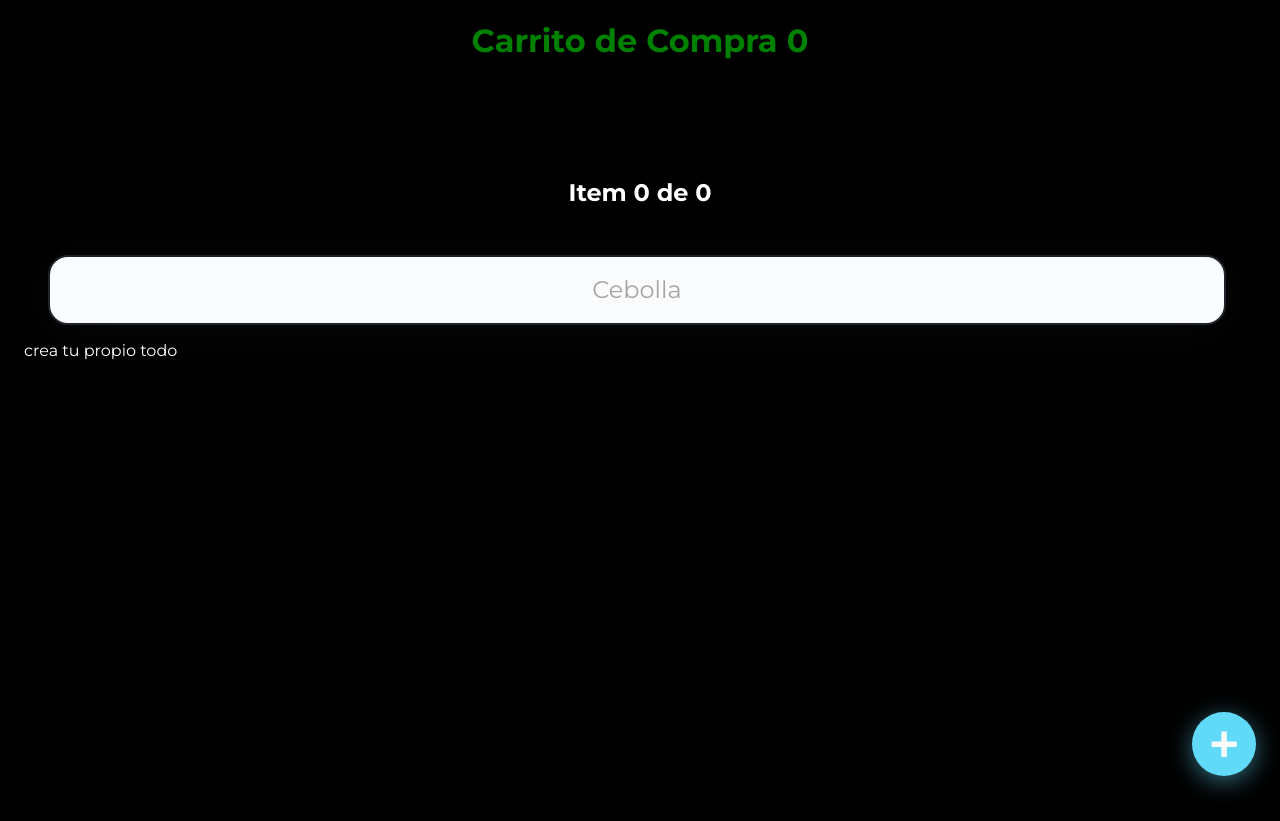
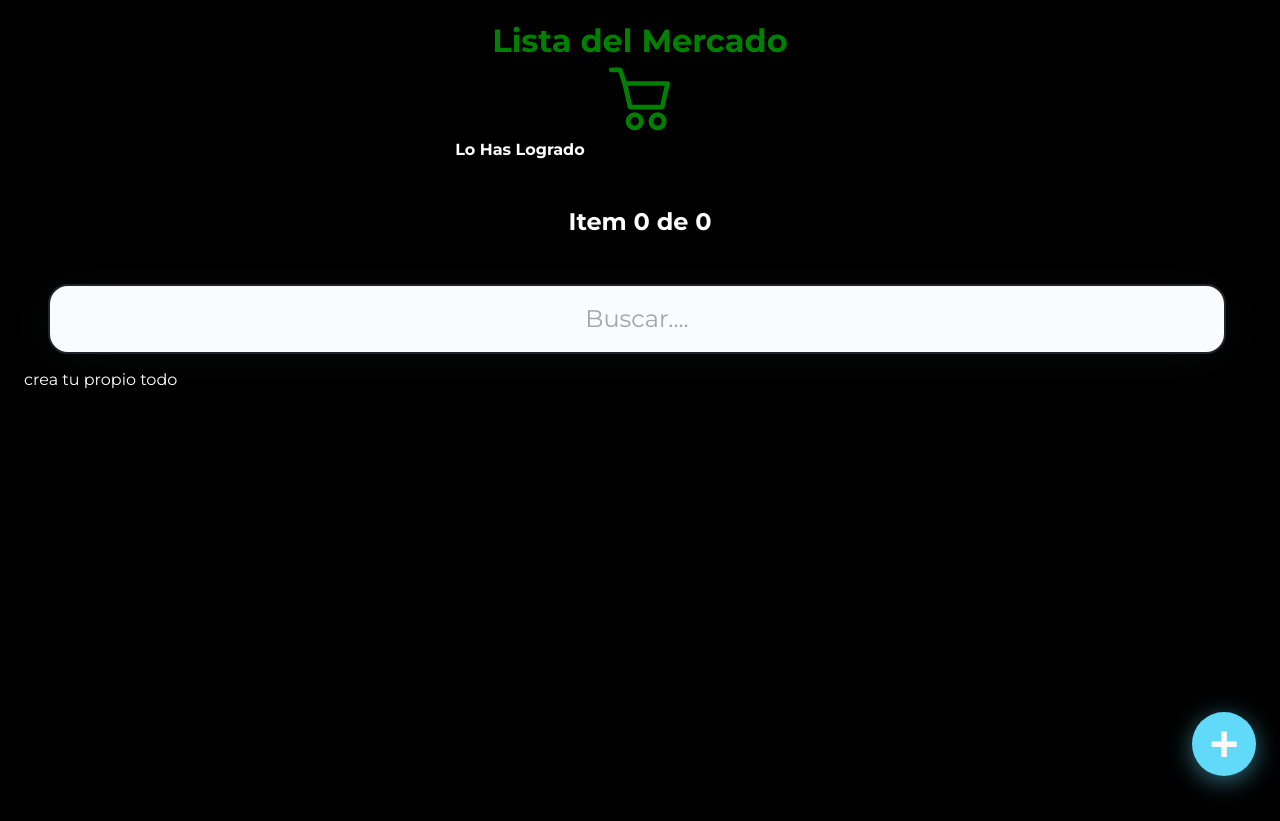
Before and after one commit to jesusdanilo502/appreact, a React app: page / in a window 1280 px wide. Built offline with nearby package versions, Linux system fonts and the light colour scheme.

Commit message:
modification deploy

```diff
--- a/src/App/AppUI.js
+++ b/src/App/AppUI.js
@@ -10,7 +10,8 @@ import {TodoForm} from '../TodoForm';
 import {TodosError} from '../TodosError';
 import {TodosLoading} from '../TodosLoading'
 import {EmptyTodos} from '../EmptyTodos';
-import {Title} from '../TodoCounter/Title'
+import {Title} from '../TodoCounter/Title';
+import {TitleStyle} from '../TodoIcon/TitleStyle'
 
 function AppUI() {
     const {
@@ -21,11 +22,13 @@ function AppUI() {
         deleteTodo,
         openModal,
         setOpenModal,
+        text,
     } = React.useContext(TodoContext);
 
     return (
         <React.Fragment>
             <Title/>
+            <TitleStyle/>
             <TodoCounter/>
             <TodoSearch/>
 
--- a/src/TodoContext/index.js
+++ b/src/TodoContext/index.js
@@ -14,6 +14,7 @@ function TodoProvider(props) {
     const [openModal,setOpenModal] = React.useState(false);
     const completedTodos = todos.filter(todo => !!todo.completed).length;
     const totalTodos = todos.length;
+    const text = 'paso este texto con un context el texto reactivo';
 
     let searchedTodos = [];
 
@@ -65,6 +66,7 @@ function TodoProvider(props) {
             addTodo,
             openModal,
             setOpenModal,
+            text,
         }}>
             {props.children}
         </TodoContext.Provider>
--- a/src/TodoCounter/Title.js
+++ b/src/TodoCounter/Title.js
@@ -1,16 +1,12 @@
 import React from "react";
 import { TodoContext } from '../TodoContext';
-import {Titulo} from '../TodoIcon/TitleStyle'
+
 import './TodoCounter.css'
 
 function Title(props){
     const { totalTodos, completedTodos } = React.useContext(TodoContext);
     return(
-        <h1 className="Title">Carrito de Compra  {totalTodos}
-          <Titulo
-          completed={props.completed}
-          />
-        </h1>
+        <h1 className="Title">Lista del Mercado </h1>
 
 
     )
--- a/src/TodoIcon/TitleStyle.js
+++ b/src/TodoIcon/TitleStyle.js
@@ -1,14 +1,18 @@
 import React from "react";
-import { TodoTitle } from "./"
+import { TodoContext } from '../TodoContext';
+import {  TodoTitle } from "./";
 
 
-function Titulo({ completed }) {
-    return (
 
-       <TodoTitle
+function TitleStyle({ completed ,text}) {
+    const { totalTodos, completedTodos } = React.useContext(TodoContext);
+    return (  <
+        TodoTitle
         type ='list'
-        color = 'gray'
+        color = {totalTodos === completedTodos ? 'green':'red'}
+        style = {totalTodos === completedTodos ? 'completed':'loading'}
+        text ={totalTodos === completedTodos ? 'Lo Has Logrado' : 'Si te Mandan a Mercar No Olvides Nada es por tu Bien!'}
         />
     );
 }
-export { Titulo };
+export { TitleStyle };
--- a/src/TodoIcon/TodoIcon.css
+++ b/src/TodoIcon/TodoIcon.css
@@ -16,6 +16,30 @@
     top: 12px;
     right: 0;
   }
+  .Icon-container--list {
+
+    position: relative;
+    margin-left: auto;
+    margin-right: auto;
+    margin-top: 2%;
+    margin-bottom: 2%;
+    width: 80px;
+    height: 30px;
+    font-size: 10px;
+    text-align: center;
+    align-items: center;
+  }
+  .icono--styleOne {
+    color: green;
+    font-size: 20px;
+
+  }
+
+   .Icon {
+    color: #fff;
+    margin-left: 35%;
+  }
+
 
   .Icon-svg {
     width: 24px;
--- a/src/TodoIcon/index.js
+++ b/src/TodoIcon/index.js
@@ -11,9 +11,10 @@ const iconTypes = {
   "delete": color => (
     <DeleteSVG className="Icon-svg Icon-svg--delete" fill={color} />
   ),
-  "list": color => {
-    <MarketSVG className="Icon-svg Icon-svg--check" fill={color} />
-  }
+  "list": color => (
+    <MarketSVG className="Icon-svg--list" fill={color} />
+  ),
+
 };
 
 function TodoIcon({ type, color = 'gray', onClick }) {
@@ -27,13 +28,18 @@ function TodoIcon({ type, color = 'gray', onClick }) {
   );
 }
 
-function TodoTitle({ type, color = 'red' }) {
+function TodoTitle({ type, color,text,style }) {
   return (
+    <React.Fragment>
     <span
-      className={`Icon-container Icon-container--${type}`}
+      className={`Icon-container Icon-container--${type} icono--${style === 'completed' ? 'styleOne' : 'styleTwo'} `}
     >
+
+
       {iconTypes[type](color)}
     </span>
+    <label className="Icon">{text}</label>
+    </React.Fragment>
   );
 }
 
--- a/src/TodoSearch/index.js
+++ b/src/TodoSearch/index.js
@@ -12,7 +12,7 @@ function TodoSearch() {
   return (
       <input
           className="TodoSearch"
-          placeholder="Cebolla"
+          placeholder="Buscar...."
           value={searchValue}
           onChange={onSearchValueChange}
       />
```
